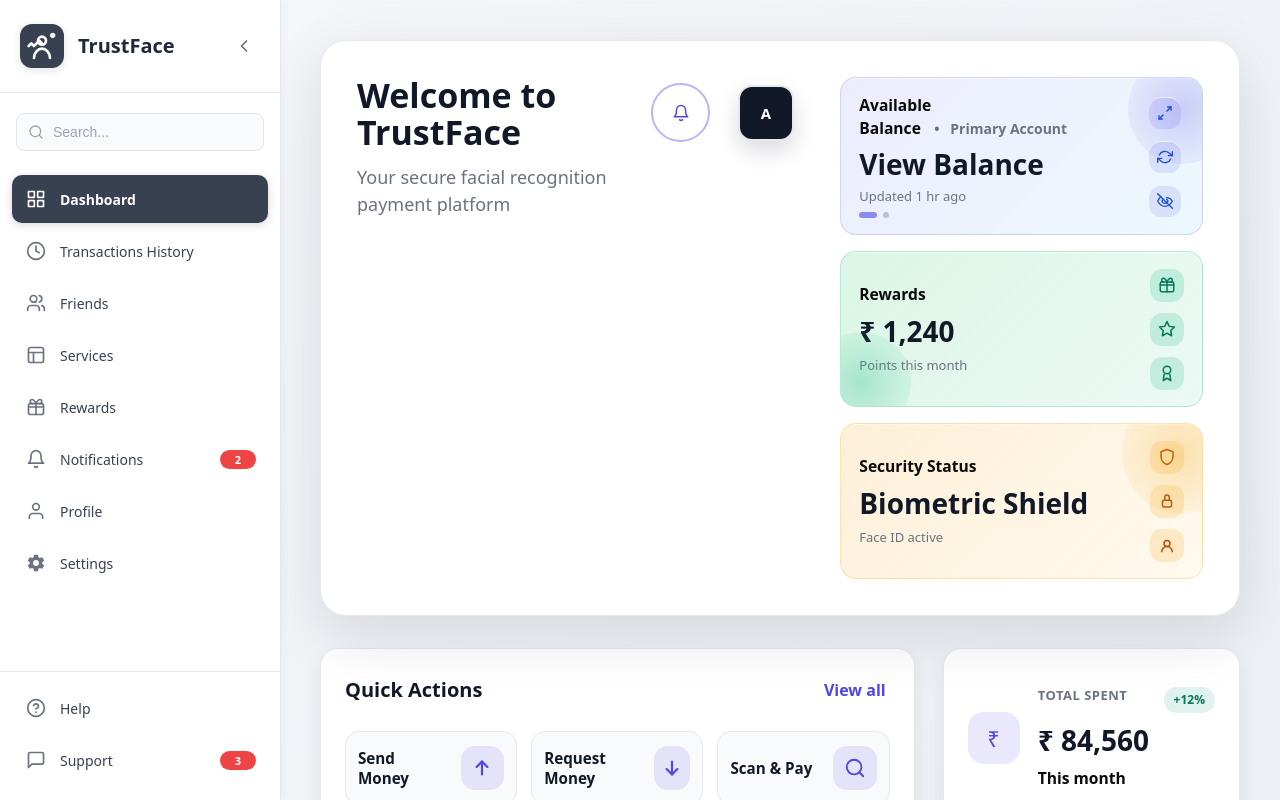
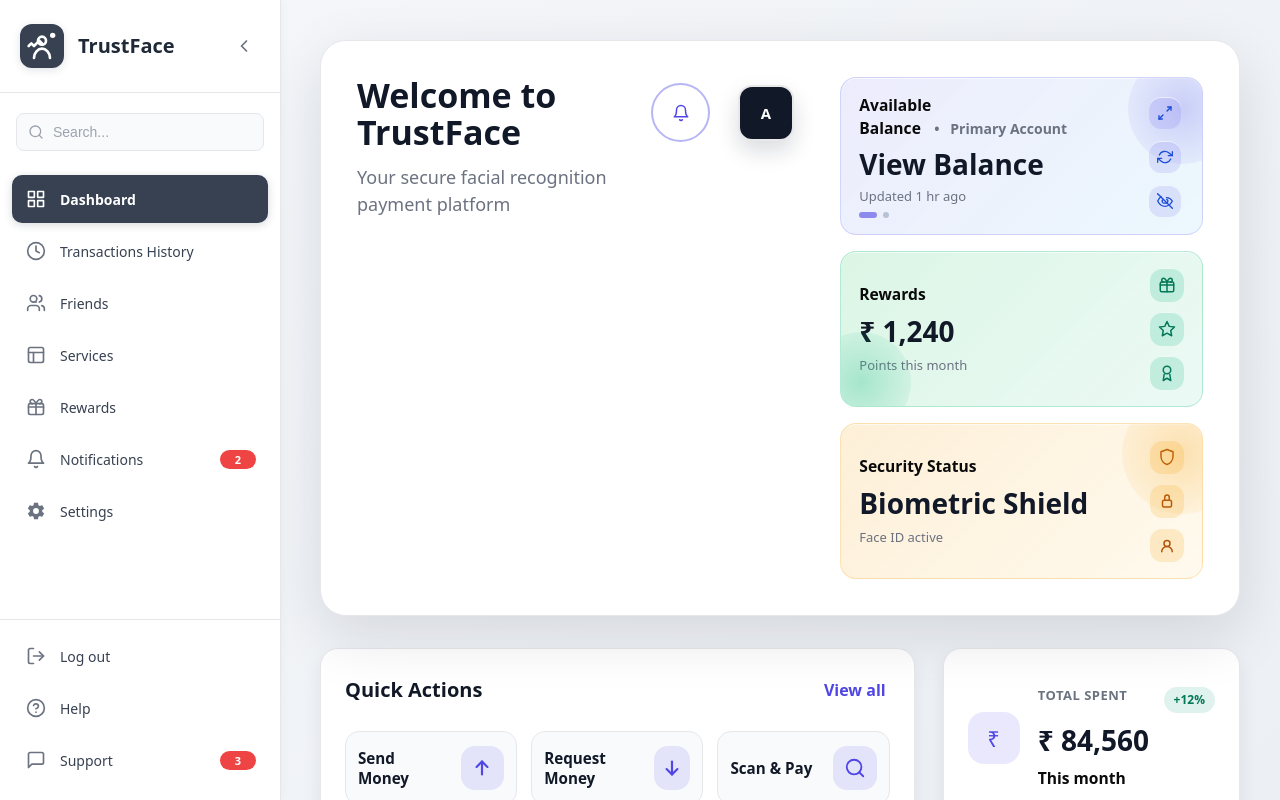
Before and after one commit to Abhijeet-Dutta-10/TrustFace, a React (Vite) app: page /home in a window 1280 px wide. Shown: the top 800 px of the page. Built offline with nearby package versions, Linux system fonts and the light colour scheme.

Commit message:
Added Log Out Option in the SideBar

```diff
--- a/src/components/Sidebar.tsx
+++ b/src/components/Sidebar.tsx
@@ -111,16 +111,6 @@
       badge: 2
     },
     {
-      name: 'Profile',
-      icon: (
-        <svg width="20" height="20" viewBox="0 0 24 24" fill="none" stroke="currentColor" strokeWidth="2" strokeLinecap="round" strokeLinejoin="round">
-          <path d="M20 21v-2a4 4 0 0 0-4-4H8a4 4 0 0 0-4 4v2"/>
-          <circle cx="12" cy="7" r="4"/>
-        </svg>
-      ),
-      badge: null
-    },
-    {
       name: 'Settings',
       icon: (
         <svg width="20" height="20" viewBox="0 0 24 24" fill="currentColor">
@@ -132,6 +122,17 @@
   ];
 
   const bottomItems: MenuItem[] = [
+    {
+      name: 'Log out',
+      icon: (
+        <svg width="20" height="20" viewBox="0 0 24 24" fill="none" stroke="currentColor" strokeWidth="2" strokeLinecap="round" strokeLinejoin="round">
+          <path d="M9 21H5a2 2 0 0 1-2-2V5a2 2 0 0 1 2-2h4"/>
+          <polyline points="16 17 21 12 16 7"/>
+          <line x1="21" y1="12" x2="9" y2="12"/>
+        </svg>
+      ),
+      badge: null
+    },
     {
       name: 'Help',
       icon: (
@@ -285,7 +286,13 @@
           <button
             key={item.name}
             className="menu-item"
-            onClick={() => setActiveItem(item.name)}
+            onClick={() => {
+              if (item.name === 'Log out') {
+                navigate('/auth');
+                return;
+              }
+              setActiveItem(item.name);
+            }}
             title={isCollapsed ? item.name : ''}
           >
             <div className="menu-icon">{item.icon}</div>
```
